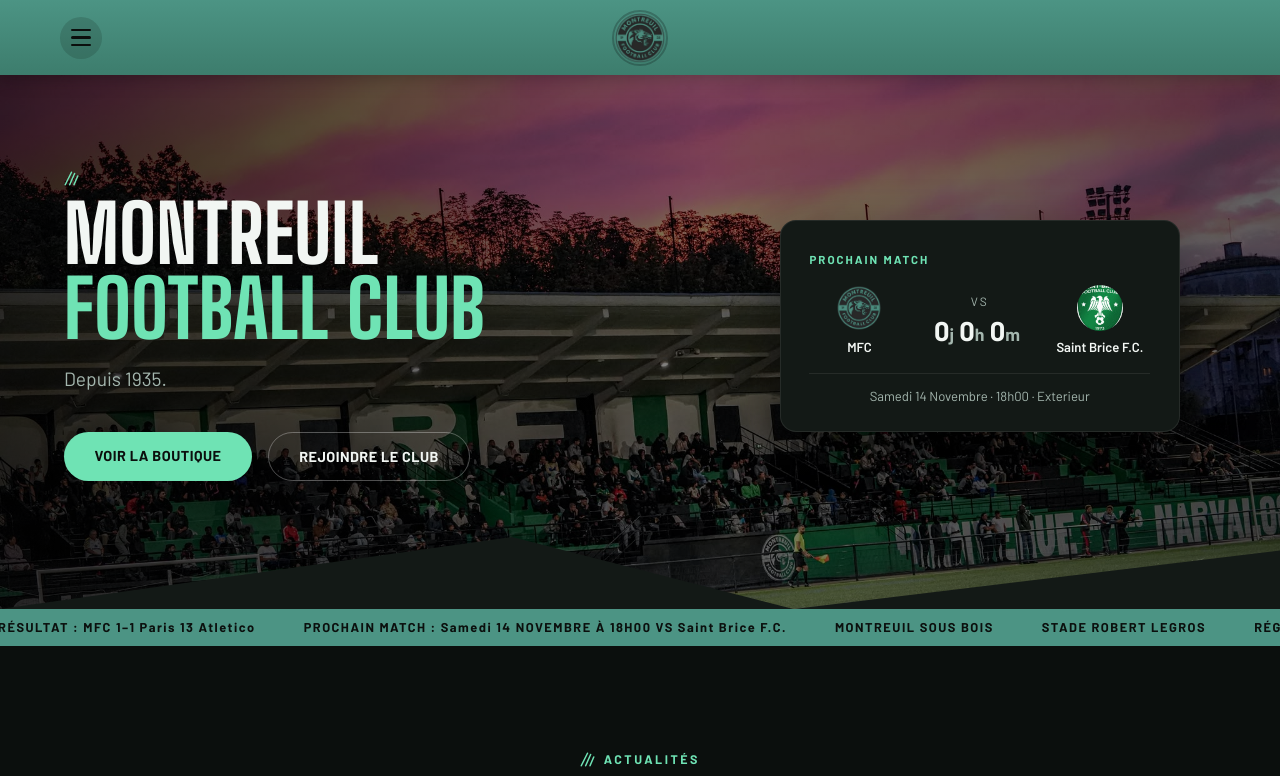
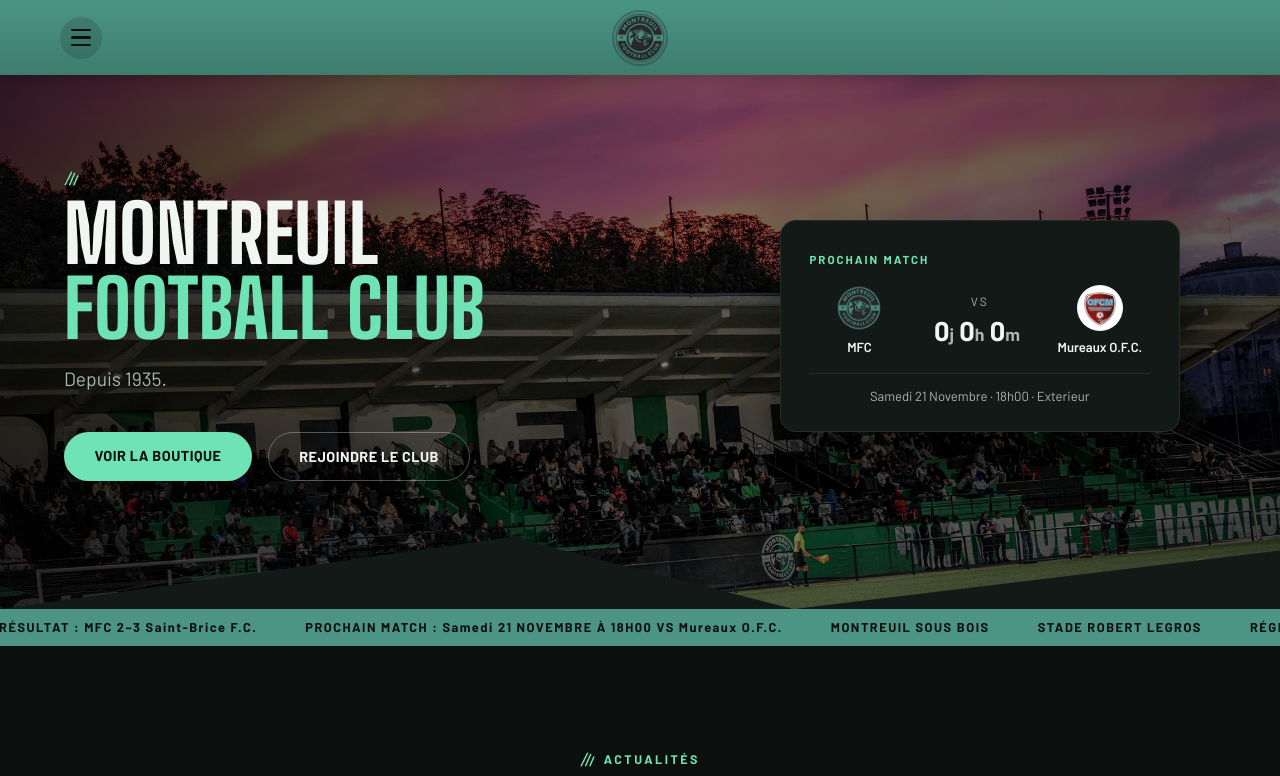
Before and after one commit to albertobrt/mfc, a plain HTML site: page index.html in a window 1280 px wide. Shown: the top 776 px of the page. Drawn offline with Linux system fonts and the light colour scheme.

Commit message:
ajout14.7

```diff
--- a/index.html
+++ b/index.html
@@ -148,11 +148,11 @@
               <div class="matchcard__countdown" id="countdown">--<small>j</small> --<small>h</small> --<small>m</small></div>
             </div>
             <div class="matchcard__team">
-              <img src="assets/opponents/st-brice-fc.png" alt="Logo de Paris 13 Atletico">
-              <strong>Saint Brice F.C.</strong>
+              <img src="assets/opponents/mureaux-ofc.png" alt="Logo de Mureaux O.F.C.">
+              <strong>Mureaux O.F.C.</strong>
             </div>
           </div>
-          <div class="matchcard__meta">Samedi 14 Novembre · 18h00 · Exterieur</div>
+          <div class="matchcard__meta">Samedi 21 Novembre · 18h00 · Exterieur</div>
         </div>
       </div>
 
@@ -163,13 +163,13 @@
     <div class="ticker">
       <div class="ticker__track">
         <span>RÉGIONALE 1 — GROUPE A</span>
-        <span>DERNIER RÉSULTAT : MFC 1–1 Paris 13 Atletico</span>
-        <span>PROCHAIN MATCH : Samedi 14 NOVEMBRE À 18H00 VS Saint Brice F.C.</span>
+        <span>DERNIER RÉSULTAT : MFC 2–3 Saint-Brice F.C.</span>
+        <span>PROCHAIN MATCH : Samedi 21 NOVEMBRE À 18H00 VS Mureaux O.F.C.</span>
         <span>MONTREUIL SOUS BOIS</span>
         <span>STADE ROBERT LEGROS</span>
         <span>RÉGIONALE 1 — GROUPE A</span>
-        <span>DERNIER RÉSULTAT : MFC 1–1 Paris 13 Atletico</span>
-        <span>PROCHAIN MATCH : Samedi 14 NOVEMBRE À 18H00 VS Saint Brice F.C.</span>
+        <span>DERNIER RÉSULTAT : MFC 2–3 Saint-Brice F.C.</span>
+        <span>PROCHAIN MATCH : Samedi 21 NOVEMBRE À 18H00 VS Mureaux O.F.C.</span>
         <span>MONTREUIL SOUS BOIS</span>
         <span>STADE ROBERT LEGROS</span>
       </div>
@@ -400,8 +400,15 @@
           <span class="fixture__tag fixture__tag--draw">Nul</span>
         </div>
         <div class="fixture fixture--next">
-          <span class="fixture__date">17 OCT</span>
+          <span class="fixture__date">14 NOV</span>
           <span class="fixture__team">Saint Brice F.C.</span>
+          <span class="fixture__score">3 — 2</span>
+          <span class="fixture__team">Montreuil FC</span>
+          <span class="fixture__tag fixture__tag--loss">Défaite</span>
+        </div>
+        <div class="fixture fixture--next">
+          <span class="fixture__date">21 NOV</span>
+          <span class="fixture__team">Mureaux O.F.C.</span>
           <span class="fixture__score">—</span>
           <span class="fixture__team">Montreuil FC</span>
           <span class="fixture__tag fixture__tag--next">a venir</span>
```
